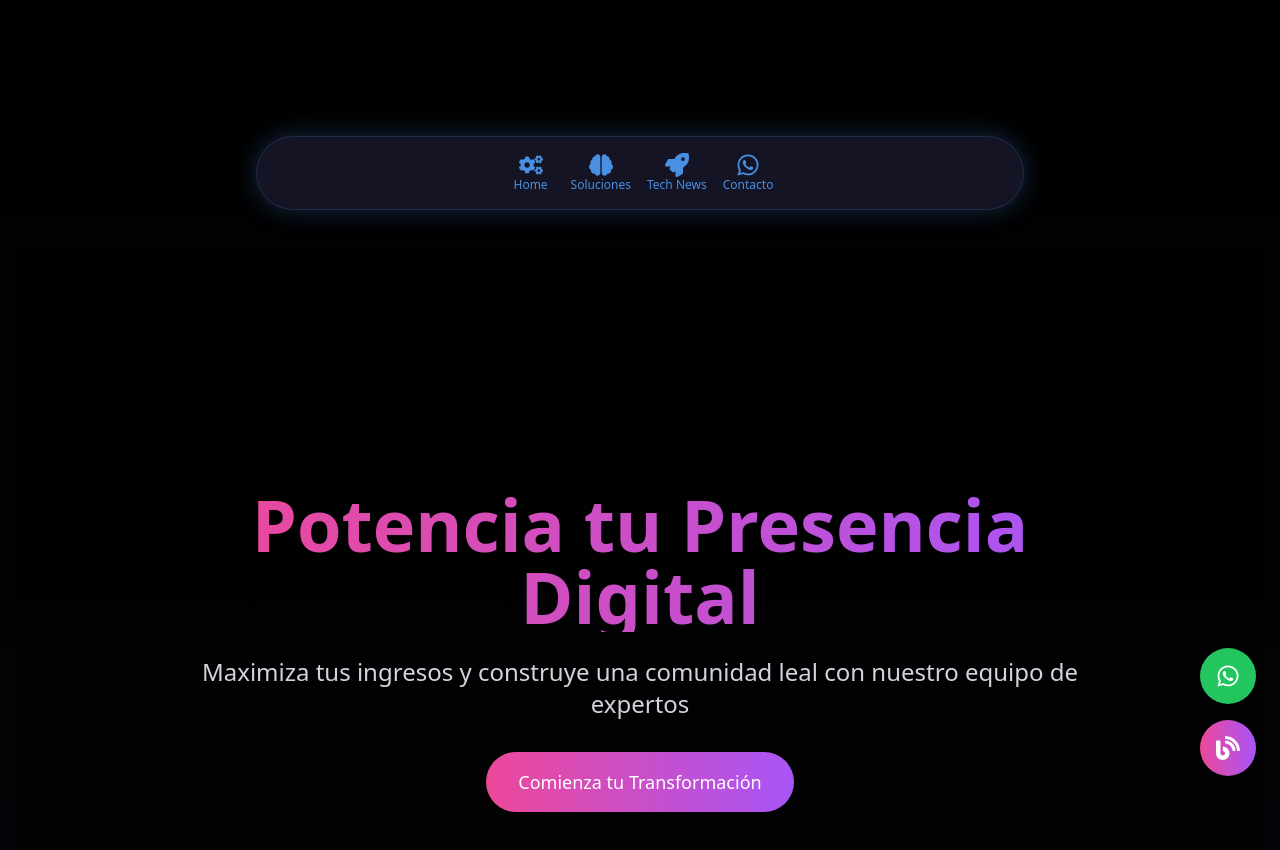
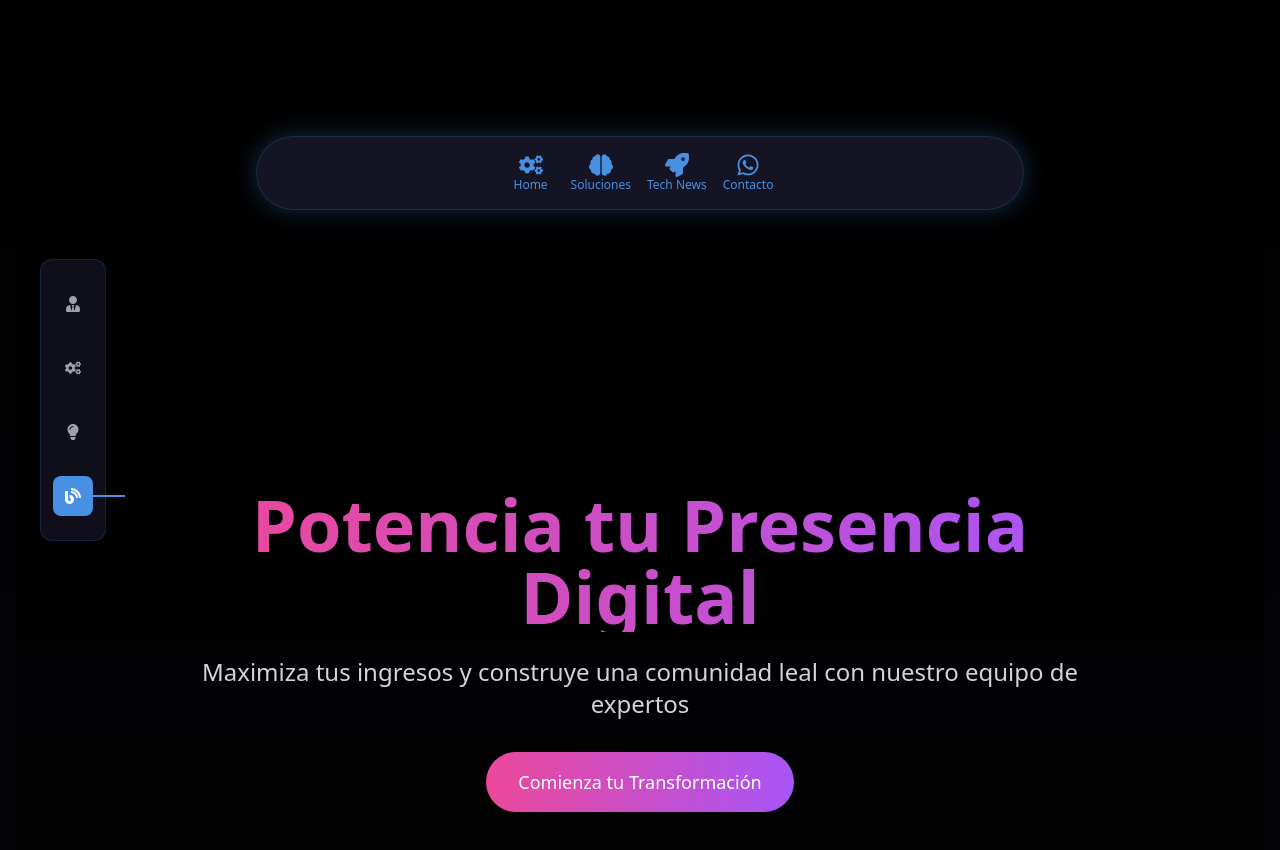
Before and after one commit to deivipluss/landing, a Next.js app: page /redes-membresia in a window 1280 px wide. Shown: the top 850 px of the page. Built offline with nearby package versions, Linux system fonts and the light colour scheme.

Commit message:
feat: barra lateral de navegación tipo gerencias en membresía y eliminación de botones flotantes

```diff
--- a/app/redes-membresia/page.tsx
+++ b/app/redes-membresia/page.tsx
@@ -4,7 +4,7 @@ import React, { useEffect, useState, useRef } from 'react';
 import { motion, useScroll, useTransform } from 'framer-motion';
 import { CreatorMetricsChart } from './CreatorMetricsChart';
 import { creatorMetrics, testimonials, platformFeatures, faqData, blogPosts } from './data';
-import { FaWhatsapp, FaArrowUp, FaBlog } from 'react-icons/fa';
+import { FaWhatsapp, FaArrowUp, FaBlog, FaUserTie, FaCogs, FaLightbulb } from 'react-icons/fa';
 import Link from 'next/link';
 import HomeNavigation from '@/components/HomeNavigation';
 
@@ -60,10 +60,44 @@ export default function RedesMembresia() {
 
   return (
     <div className="min-h-screen bg-gradient-to-b from-black to-[#1A1A2E] flex flex-col overflow-hidden">
+      {/* Barra lateral de navegación (solo escritorio) */}
+      <div className="hidden md:block fixed left-4 lg:left-10 top-1/2 transform -translate-y-1/2 z-40">
+        <motion.div
+          initial={{ x: -50, opacity: 0 }}
+          animate={{ x: 0, opacity: 1 }}
+          transition={{ delay: 0.5 }}
+          className="py-6 px-3 bg-[#1A1A2E]/60 backdrop-blur-md rounded-xl flex flex-col gap-6 border border-blue-500/20"
+        >
+          {[
+            { id: "overview", label: "Visión General", icon: <FaUserTie /> },
+            { id: "metrics", label: "Métricas", icon: <FaCogs /> },
+            { id: "features", label: "Plataformas", icon: <FaLightbulb /> },
+            { id: "blog", label: "Blog", icon: <FaBlog /> }
+          ].map(item => (
+            <div key={item.id} className="relative group">
+              <button
+                onClick={() => {
+                  const el = document.getElementById(item.id);
+                  if (el) el.scrollIntoView({ behavior: 'smooth', block: 'start' });
+                }}
+                className={`p-3 rounded-lg ${activeSection === item.id ? "bg-[#4A90E2] text-white" : "text-gray-400 hover:text-white"}`}
+              >
+                {item.icon}
+              </button>
+              <div className="absolute left-full ml-2 px-2 py-1 bg-[#1A1A2E] text-white text-xs whitespace-nowrap rounded opacity-0 invisible group-hover:opacity-100 group-hover:visible transition-all duration-200">
+                {item.label}
+              </div>
+              {activeSection === item.id && (
+                <div className="absolute left-full top-1/2 transform -translate-y-1/2 w-8 h-0.5 bg-[#4A90E2]"></div>
+              )}
+            </div>
+          ))}
+        </motion.div>
+      </div>
       <div className="pt-16 sm:pt-20 md:pt-24 lg:pt-32 container mx-auto px-4 flex-1 relative">
         <HomeNavigation />
         {/* Hero Section */}
-        <section ref={overviewRef} className="relative h-screen flex items-center justify-center overflow-hidden">
+        <section ref={overviewRef} id="overview" className="relative h-screen flex items-center justify-center overflow-hidden">
         <div className="absolute inset-0 bg-black/50 z-0" />
         <div className="relative z-10 text-center max-w-4xl mx-auto">
           <motion.h1
@@ -94,7 +128,7 @@ export default function RedesMembresia() {
       </section>
 
       {/* Métricas Section */}
-      <section ref={metricsRef} className="py-20">
+      <section ref={metricsRef} id="metrics" className="py-20">
         <div className="max-w-6xl mx-auto">
           <h2 className="text-4xl font-bold text-center text-white mb-12">
             Resultados que Hablan por Sí Mismos
@@ -138,7 +172,7 @@ export default function RedesMembresia() {
       </section>
 
       {/* Platform Features */}
-      <section ref={featuresRef} className="py-20">
+      <section ref={featuresRef} id="features" className="py-20">
         <div className="max-w-6xl mx-auto">
           <h2 className="text-4xl font-bold text-center text-white mb-12">
             Maximiza tu Presencia en Cada Plataforma
@@ -193,7 +227,7 @@ export default function RedesMembresia() {
       </section>
 
       {/* Blog Section */}
-      <section ref={blogRef} className="py-20">
+      <section ref={blogRef} id="blog" className="py-20">
         <div className="max-w-6xl mx-auto">
           <h2 className="text-4xl font-bold text-center text-white mb-12">
             Blog y Recursos
@@ -241,32 +275,7 @@ export default function RedesMembresia() {
         </div>
       </section>
 
-      {/* Botones flotantes de navegación */}
-      <div className="fixed bottom-6 right-6 flex flex-col gap-4 z-50">
-        <Link
-          href="https://wa.me/1234567890"
-          target="_blank"
-          className="bg-green-500 text-white p-4 rounded-full hover:scale-110 transition-transform"
-        >
-          <FaWhatsapp size={24} />
-        </Link>
 
-        <Link
-          href="/blog"
-          className="bg-gradient-to-r from-pink-500 to-purple-500 text-white p-4 rounded-full hover:scale-110 transition-transform"
-        >
-          <FaBlog size={24} />
-        </Link>
-
-        {showScrollTop && (
-          <button
-            onClick={scrollToTop}
-            className="bg-gray-800 text-white p-4 rounded-full hover:scale-110 transition-transform"
-          >
-            <FaArrowUp size={24} />
-          </button>
-        )}
-      </div>
 
       {/* Footer */}
       <footer className="bg-black/30 text-white py-12">
```
